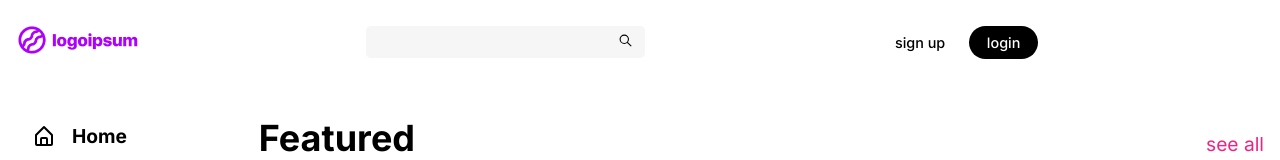
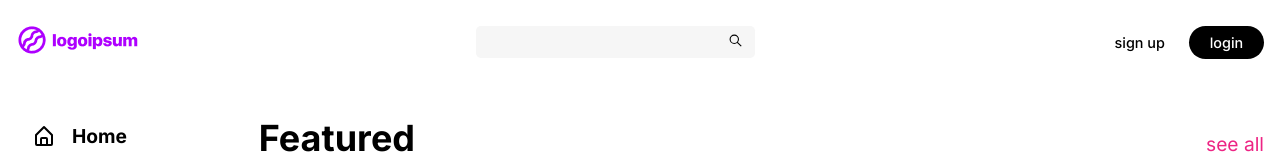
Before and after one commit to taher33/market-place-client, a React (Create React App) app: page / in a window 1280 px wide. Shown: the top 160 px of the page. Built offline with nearby package versions, Linux system fonts and the light colour scheme; no server answers.

Commit message:
fixing the nav bar

```diff
--- a/src/components/navbar.tsx
+++ b/src/components/navbar.tsx
@@ -31,13 +31,17 @@ function Navbar({}: Props): ReactElement {
   };
 
   useEffect(() => {
-    if (!location.startsWith("chat")) {
+    let cancel = false;
+    if (!cancel) {
+      if (!location.startsWith("/chat")) {
         socket?.on("private message", ({ msg }) => {
-        console.log("toast 1");
           createAtoast(msg);
         });
       }
-    return;
+    }
+    return () => {
+      cancel = false;
+    };
   }, [location, socket]);
 
   return (
@@ -59,20 +63,15 @@ function Navbar({}: Props): ReactElement {
           </button>
         </div>
         <div className={styles.links}>
-          {
-            //! remove this here: the h3, look for the design.
-          }
-          {user?.name ? (
-            <h3 style={{ margin: 0 }}>{user?.name}</h3>
-          ) : (
+          {user?.name ? null : (
             <>
               <Link to="/signup">sign up</Link>
               <Link to="/login">login</Link>
             </>
           )}
         </div>
+        {user?.name && (
           <div className={styles.notification}>
-          {user?.name && (
             <button
               onClick={() => setNotifications(!notifications)}
               className={styles.notificationsbtn}
@@ -83,11 +82,11 @@ function Navbar({}: Props): ReactElement {
                 <IoIosNotificationsOutline />
               )}
             </button>
-          )}
             {notifications && (
               <Notifictaions setShow={setNotifications} show={notifications} />
             )}
           </div>
+        )}
         <div className={styles.svgMenu}>
           <BiMenu onClick={() => setShow(!show)} />
           {show && <PhoneMenu setShow={setShow} show={show} />}
--- a/src/styles/navbar.module.scss
+++ b/src/styles/navbar.module.scss
@@ -121,7 +121,7 @@
 
         &:last-child {
           background-color: black;
-          padding: 0.5rem 1.1rem;
+          padding: 0.5rem 1.3rem;
           color: white;
           border-radius: 90rem;
         }
```
Lines whose indentation alone changed are shown as unchanged.
